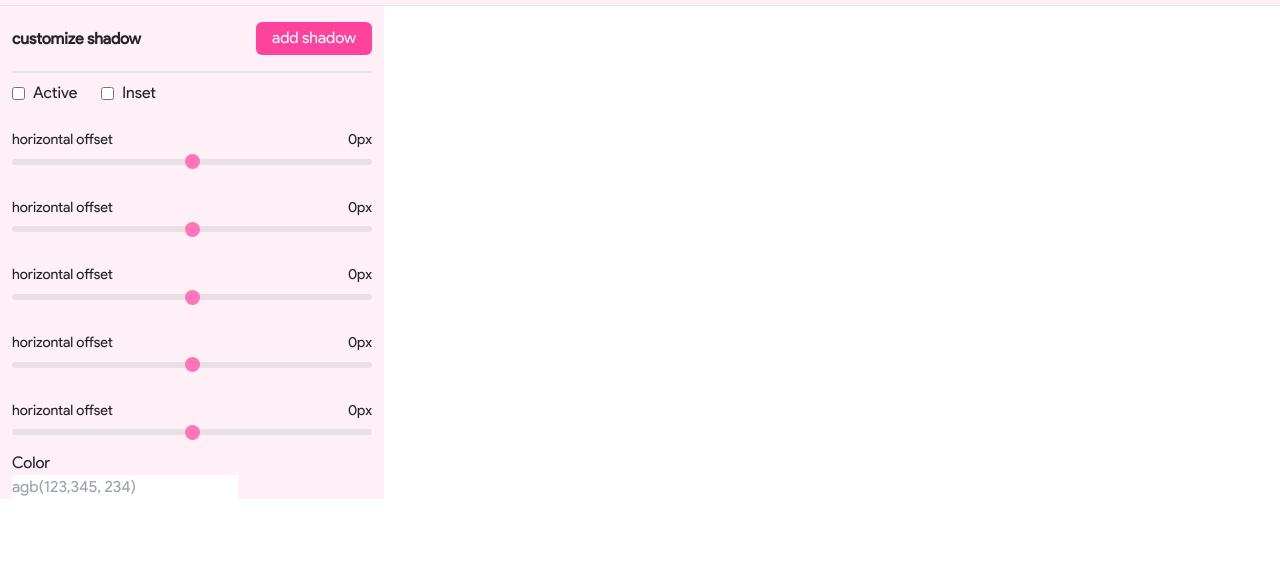
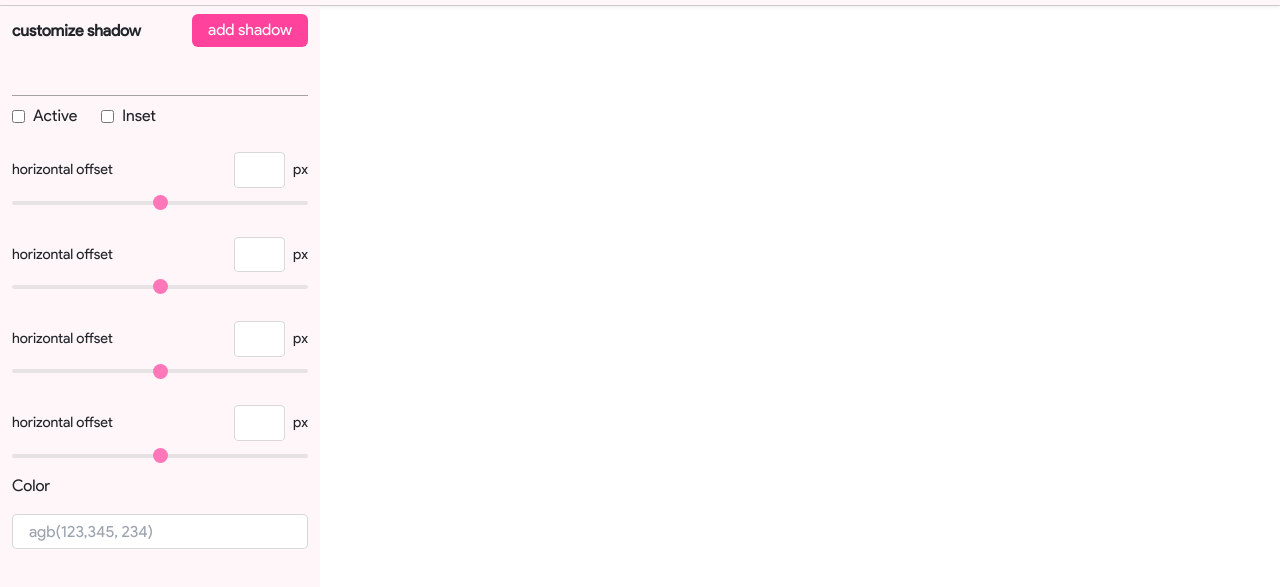
Before and after one commit to roshana01/Box_shadow_generator, a plain HTML site: page index.htm in a window 1280 px wide. Shown: the part 45-632 px from the top of the page. Drawn offline with nearby package versions, Linux system fonts and the light colour scheme.

Commit message:
finish left sidebar

```diff
--- a/assets/style/app.css
+++ b/assets/style/app.css
@@ -1,68 +1,118 @@
-body{
+body {
     font-family: "Product Sans Regular";
 }
-:root{
-    --main-color : #fff6faef;
-    --second-color : #ff429c;
-    --text--color:#fff;
+:root {
+    --main-color: #fff6faef;
+    --second-color: #ff429c;
+    --text--color: #fff;
     --border--color: #e6e6e6;
 }
+/* scoroll  */
+::-webkit-scrollbar {
+    height: 4px;
+    width: 6px;
+
+}
+::-webkit-scrollbar-track {
+    background: #ccc;
+    border-radius: 10px;
+}
+::-webkit-scrollbar-thumb {
+    background-color:  var(--second-color);
+    border-radius: 10px;
+}
+
 header {
     width: 100%;
     background-color: var(--main-color);
     border-bottom: 1px solid var(--border--color);
 }
 
-.header-shadowCode button{
+.header-shadowCode button {
     background-color: var(--second-color);
-    padding: .3rem 1rem;
+    padding: 0.3rem 1rem;
     border-radius: 6px;
-    color:var(--text--color) ;
+    color: var(--text--color);
 }
-.header-shadowCode i{
+.header-shadowCode i {
     font-size: 1.5rem;
-    margin-right: .9rem;
+    margin-right: 0.9rem;
 }
 
 /* main */
-main{
+main {
     width: 100%;
 }
-aside{
-    width: 30%;
+aside {
+    width: 25%;
+    height: 90vh;
     background-color: var(--main-color);
-}
-.side-header{
-    border-bottom: 2px solid var(--border--color);
-}
-.side-header button{
-    background-color: var(--second-color);
-    padding: .3rem 1rem;
-    border-radius: 6px;
-    color:var(--text--color) ;
-
+    overflow-y: scroll;
 
 }
-.shadow-inset{
+
+aside .container{
+    height: 100vh;
+}
+
+.side-header {
+    border-bottom: 1px solid #757575a6;
+}
+.side-header button {
+    background-color: var(--second-color);
+    padding: 0.3rem 1rem;
+    border-radius: 6px;
+    color: var(--text--color);
+}
+.shadow-inset {
     display: flex;
     align-items: center;
-
-
 }
-.shadow-items{
+.shadow-items {
     display: flex;
     flex-direction: column;
     padding: 1rem 0;
-
 }
-.shadow-items div{
+.shadow-items .item {
     display: flex;
     justify-content: space-between;
-    margin-bottom: .5rem;
+    align-items: center;
+    margin-bottom: 0.8rem;
 }
-.shadow-items p , span{
-    font-size: .9rem;
+
+.shadow-items .item div{
+    display: flex;
+    width: 25%;
+    justify-content: center;
+    align-items: center;
 }
-.shadow-item[input-text]{
+
+.shadow-items p,
+span {
+    font-size: 0.9rem;
+}
+.shadow-color input[type="text"] {
+    width: 100%;
+    margin: 1rem 0;
+    padding: 0.3rem 1rem;
+    border-radius: 5px;
     border: 1px solid var(--border--color);
 }
+.shadow-items input[type="number"] {
+    width: 90%;
+    border: 1px solid var(--border--color);
+    outline: none;
+    border-radius: 10%;
+    background-color: #fff;
+    padding: 0.3rem;
+    text-align: center;
+    margin-right: .5rem;
+}
+
+.shadow-items input[type="number"]::-webkit-outer-spin-button,
+.shadow-items input[type="number"]::-webkit-inner-spin-button {
+    -webkit-appearance: none;
+    margin: 0;
+}
+
+/* shadow-sm focus:outline-none focus:ring-2 focus:ring-blue-600 focus:border-transparent block w-full sm:text-sm border border-gray-300 rounded-md appearance-none bg-white py-2 px-3 !w-14 text-center"  */
--- a/assets/style/slider.css
+++ b/assets/style/slider.css
@@ -1,13 +1,13 @@
 :root{
-    --main-color : #fff0f8;
+    --main-color :  #fff6faef;
     --second-color : #ff429c;
     --text--color:#fff;
-    --border--color: #e6e6e6;
+    --border--color: #c5c5c5ab;
 }
-.shadow-items input {
+.shadow-items input[type="range"] {
     -webkit-appearance: none;
     width: 100%;
-    height: 6px;
+    height: 4px;
     border-radius: 5px;
     background: #dddcdc;
     outline: none;
@@ -16,17 +16,17 @@
     transition: opacity .2s;
   }
 
-  .shadow-items input::-webkit-slider-thumb {
+  .shadow-items input[type="range"]::-webkit-slider-thumb {
     -webkit-appearance: none;
     appearance: none;
     width: 15px;
     height: 15px;
     border-radius: 50%;
-    background: var(--second-color);
+    background-color:  var(--second-color);
     cursor: pointer;
   }
 
-  .shadow-items input::-moz-range-thumb {
+  .shadow-items input[type="range"]::-moz-range-thumb {
     width: 25px;
     height: 25px;
     border-radius: 50%;
--- a/index.htm
+++ b/index.htm
@@ -32,7 +32,7 @@
 <body>
     <!-- header web -->
     <header>
-        <div class="container flex justify-between items-center p-1 py-2">
+        <div class="container flex justify-between items-center p-1 py-2 shadow-sm">
             <div class="title-header font-bold">
                 <h2>Box shadow</h2>
             </div>
@@ -45,8 +45,8 @@
     <!--main -->
     <main>
         <aside>
-            <div class="container">
-                <div class="side-header flex justify-between items-center py-3">
+            <div class="container h-full">
+                <div class="side-header flex justify-between items-center pt-2 pb-5">
                     <h3 class="font-bold">customize shadow</h3>
                     <button>add shadow</button>
                 </div>
@@ -58,49 +58,52 @@
                         <label for="Inset">Inset</label>
                     </div>
                     <div class="shadow-items">
-                        <div>
+                        <div class="item">
                             <p>horizontal offset</p>
-                            <span>0px</span>
+                            <div>
+                                <input type="number"  min="-100" miax="100">
+                                <span>px</span>
+                            </div>
                         </div>
                         <input type="range" name="" id="" min="-100" max="100" step="1" />
                     </div>
                     <div class="shadow-items">
-                        <div>
+                        <div class="item">
                             <p>horizontal offset</p>
-                            <span>0px</span>
+                            <div>
+                                <input type="number"  min="-11" miax="100">
+                                <span>px</span>
+                            </div>
                         </div>
                         <input type="range" name="" id="" min="-100" max="100" step="1" />
                     </div>
                     <div class="shadow-items">
-                        <div>
+                        <div class="item">
                             <p>horizontal offset</p>
-                            <span>0px</span>
+                            <div>
+                                <input type="number"  min="-11" miax="100">
+                                <span>px</span>
+                            </div>
                         </div>
                         <input type="range" name="" id="" min="-100" max="100" step="1" />
                     </div>
                     <div class="shadow-items">
-                        <div>
+                        <div class="item">
                             <p>horizontal offset</p>
-                            <span>0px</span>
+                            <div>
+                                <input type="number"  min="-11" miax="100">
+                                <span>px</span>
+                            </div>
                         </div>
                         <input type="range" name="" id="" min="-100" max="100" step="1" />
                     </div>
-                    <div class="shadow-items">
-                        <div>
-                            <p>horizontal offset</p>
-                            <span>0px</span>
-                        </div>
-                        <input type="range" name="" id="" min="-100" max="100" step="1" />
-                    </div>
-                    <div class="shadow-item">
+                    <div class="shadow-color">
                         <p>Color</p>
-                        <input type="text" placeholder="agb(123,345, 234)"/>
+                        <input type="text" placeholder="agb(123,345, 234)" />
                     </div>
                 </div>
             </div>
         </aside>
-        <!-- <section></section>
-            <aside></aside> -->
     </main>
 
     <!-- ------------------script.js------------------------>
```
